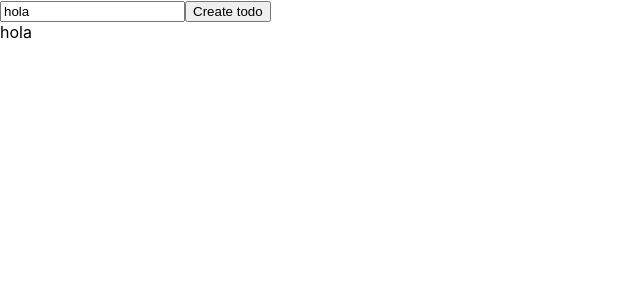
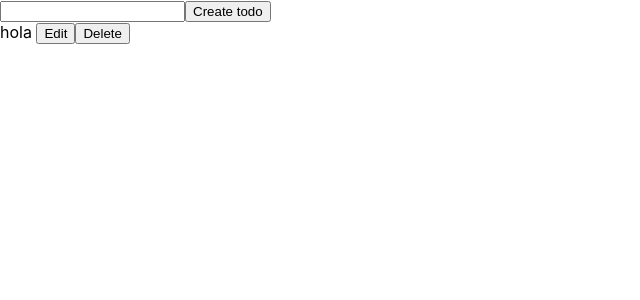
Before and after one commit to nedder3/todoapp, a React (Create React App) app: page / in a window 1280 px wide. Both pictures are taken after a click on the input "Create todo". Shown: the top 300 px of the page, without its empty margins (0-640 px from the left). Built offline with nearby package versions, Linux system fonts and the light colour scheme.

Commit message:
ADD crud handlers update/delete

```diff
--- /dev/null
+++ b/src/components/todo.js
@@ -0,0 +1,40 @@
+import { useState } from "react";
+export default function Todo({ item ,onUpdate,onDelete}) {
+    const[isEdit,setIsEdit]= useState(false);
+
+
+    function FormEdit(){
+
+        const[newValue,setNewValue] =useState(item.title,false);
+
+        function handleSubmit(e){
+            e.preventDefault();
+        }
+
+        function handleChange(e){
+           const value=e.target.value;
+           setNewValue(value);
+        }
+
+        function handleClickUpdateTodo() {
+            onUpdate(item.id,newValue);
+            setIsEdit(false);
+        }
+
+        return <form className="todoUpdateForm" onSubmit={handleSubmit}>
+            <input type="text" className="todoInput" onChange={handleChange} value={newValue}/>
+            <button className="button" onClick={handleClickUpdateTodo}>Update</button>
+            </form>
+    }
+
+    function TodoElement(){
+      return  (<div className="todoInfo">
+         {item.title} <button onClick={()=> setIsEdit(true)}>Edit</button>
+         <button onClick={(e)=> onDelete(item.id)}>Delete</button>
+         </div>
+      );
+    }
+
+    return <div className="todo">{isEdit ? <FormEdit/> : <TodoElement/>} </div>;
+
+   }
--- a/src/components/todoApp.js
+++ b/src/components/todoApp.js
@@ -1,4 +1,5 @@
 import { useState } from "react";
+import Todo from "./todo";
 
 export default function TodoApp(){
     const[title,setTitle] = useState("hola");
@@ -23,6 +24,21 @@ export default function TodoApp(){
 
         setTodos(temp);
 
+        setTitle("");
+
+    }
+
+    function handleUpdate(id, value){
+        const temp =[...todos];
+        const item = temp.find(item=> item.id === id);
+        item.title = value;
+        setTodos(temp);
+
+    }
+
+    function handleDelete(id){
+        const temp = todos.filter(item=> item.id !== id);
+        setTodos(temp);
     }
 
     return( <div className="todoContainer">
@@ -39,7 +55,7 @@ export default function TodoApp(){
          <div className="todosContainer">
             {
                 todos.map(item => (
-                    <div key={item.id}>{item.title}</div>
+                 <Todo key={item.id} item={item} onUpdate={handleUpdate} onDelete={handleDelete}/>
                 ))}
          </div>
         </div>
```
